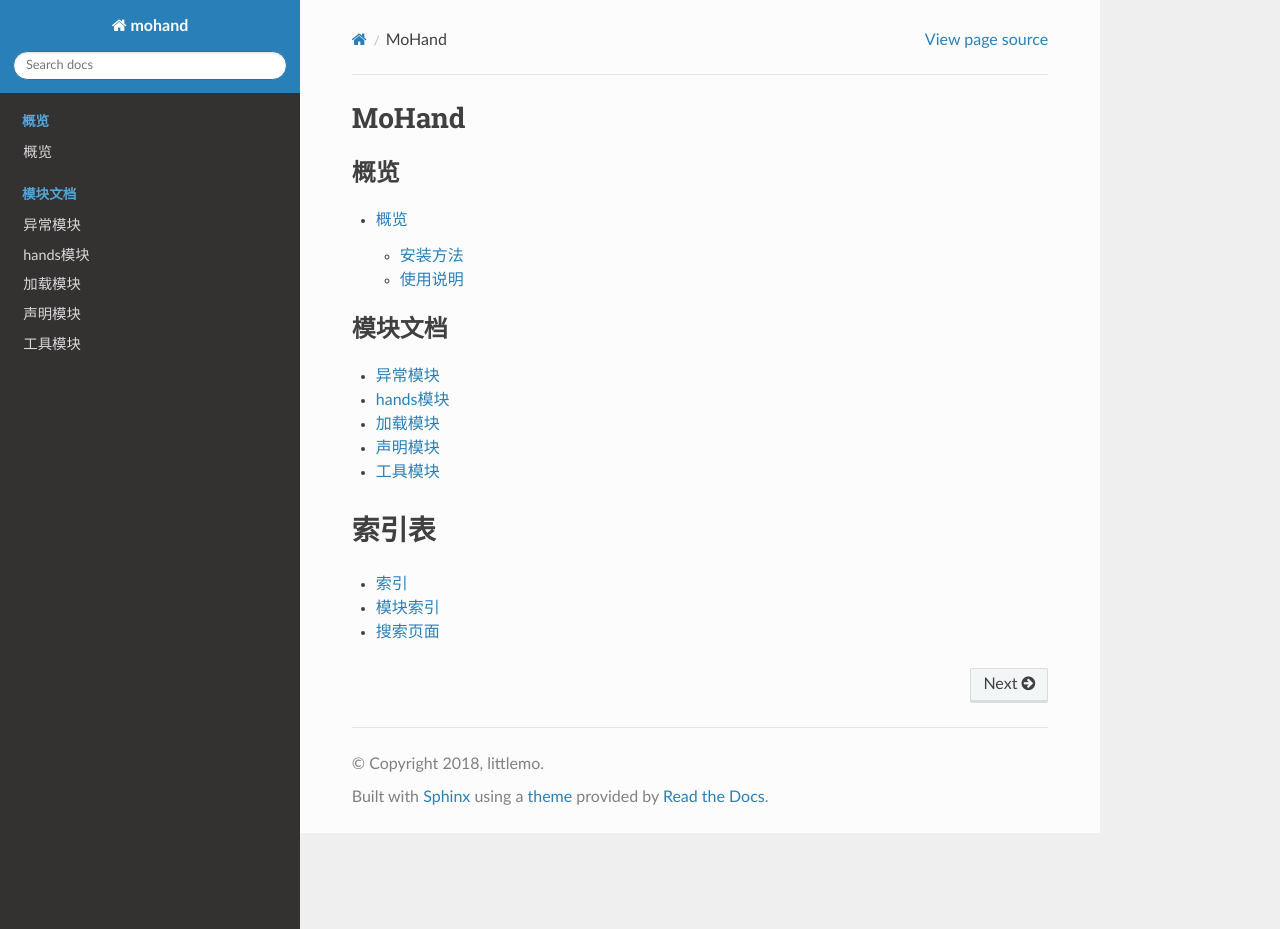
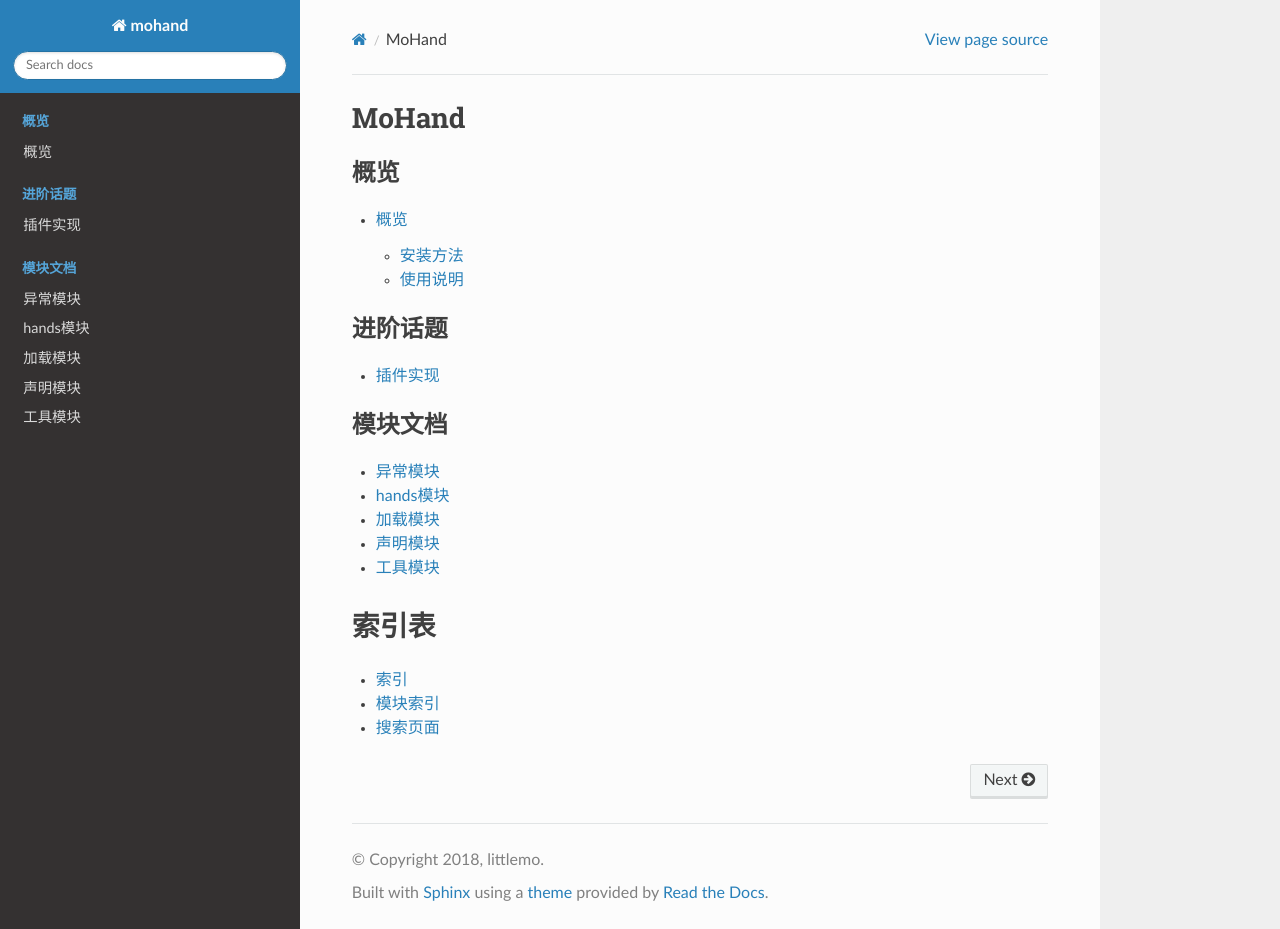
Before and after one commit to littlemo/mohand, a Sphinx documentation site: the page built from docs/source/index.rst, in a window 1280 px wide and 929 px high. Built offline with Sphinx 7.4.7 and the Read the Docs theme 2.0.0, drawn with Linux system fonts in a browser that asks for light colours; formulas are drawn with MathJax 3.

Commit message:
F: 创建插件实现主题文档，并注册到主索引页中

```diff
--- a/docs/source/index.rst
+++ b/docs/source/index.rst
@@ -11,6 +11,11 @@
    :caption: 概览
 
    intro/overview
+
+.. toctree::
+   :caption: 进阶话题
+
+   topics/plugin
 
 
 .. toctree::
--- /dev/null
+++ b/docs/source/topics/plugin.rst
@@ -0,0 +1,5 @@
+.. _topics-plugin:
+
+========
+插件实现
+========
```
